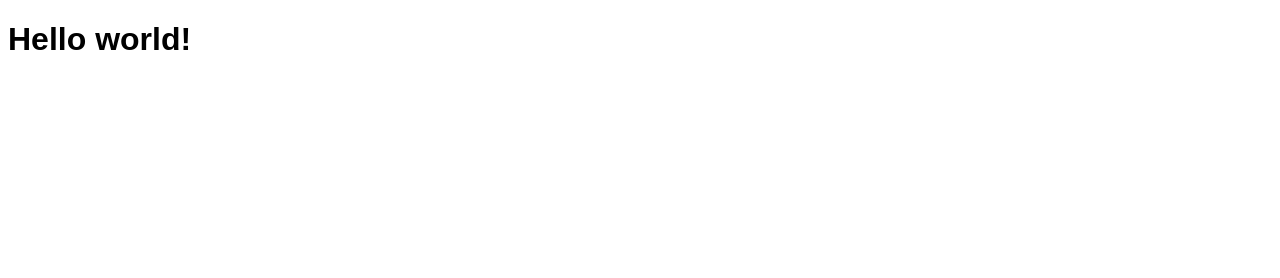
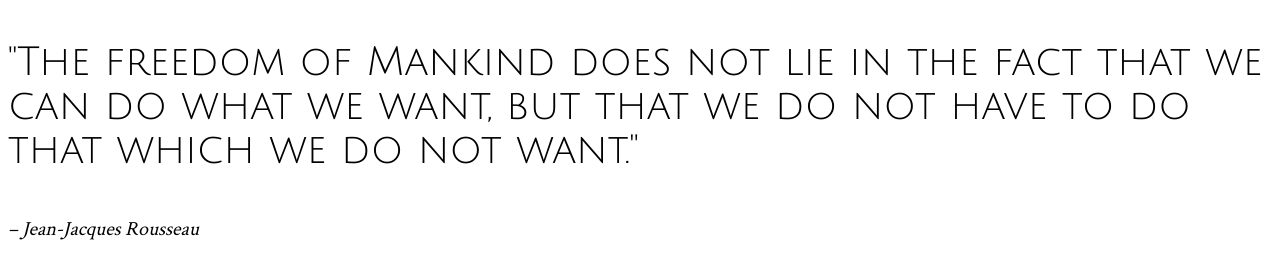
Before and after one commit to krisz194/simple-quote-page, a plain HTML site: page index.html in a window 1280 px wide. Drawn offline with Linux system fonts and the light colour scheme.

Commit message:
add base file structure

```diff
--- a/index.html
+++ b/index.html
@@ -2,11 +2,19 @@
 <html>
 <head>
   <meta charset="utf-8">
-  <title>GYAKORLAT</title>
-  <meta name="viewport" content="width=device-width, initial-scale=1">
-    <link href="main.css" rel="stylesheet" type="text/css" />
+  <meta name="viewport" content="width=device-width initial-scale=1">
+
+  <link rel="stylesheet" type="text/css" href="main.css">
+  <link href="https://fonts.googleapis.com/css?family=Crimson+Text|Julius+Sans+One" rel="stylesheet">
+
+  <title>Freedom</title>
 </head>
 <body>
-<h1> Hello world!</h1>
+
+  <div class="wrapper">
+    <p class="quote">"The freedom of Mankind does not lie in the fact that we can do what we want, but that we do not have to do that which we do not want."</p>
+    <p class="author"><small>– Jean-Jacques Rousseau</small></p>
+  </div>
+
 </body>
 </html>
--- a/main.css
+++ b/main.css
@@ -1,4 +1,11 @@
-h1 {
-    font-family: arial, sans-serif;
+.quote {
+    font-family: Julius Sans One, serif;
+    font-size: 2.5rem;
+}
 
+.author{
+
+    font-family: 'Crimson Text', serif;
+    font-size: 1.5rem;
+    font-style: italic;
 }
```
Also changed, not shown: assets/freedom.jpg (added).
